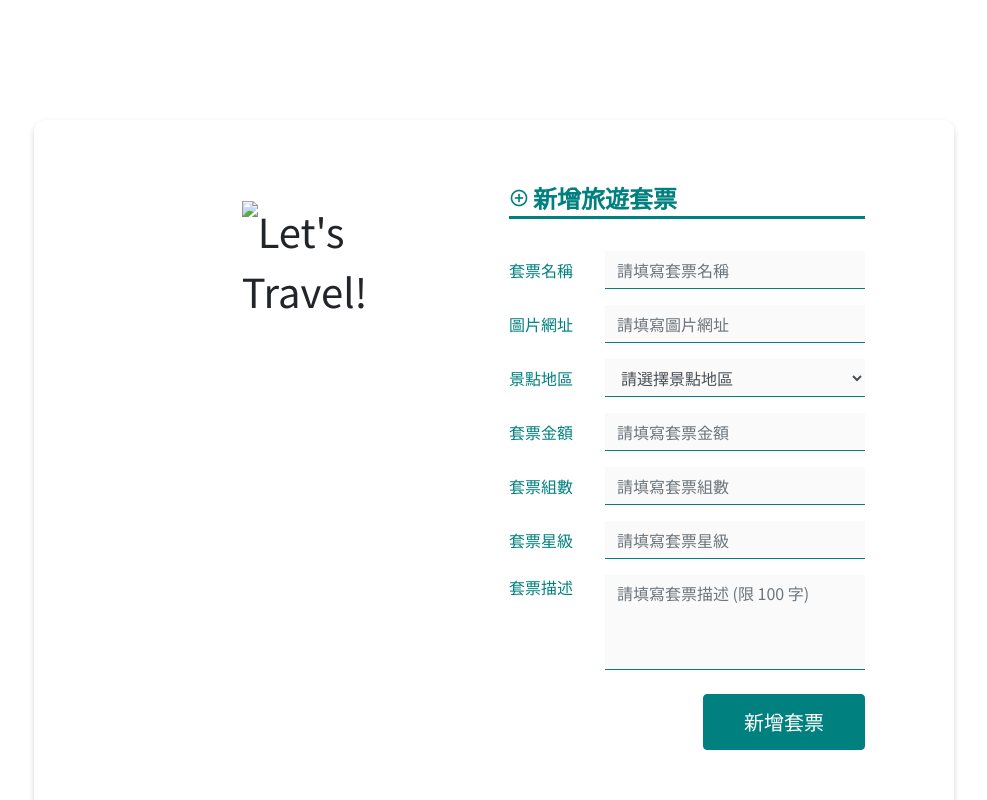
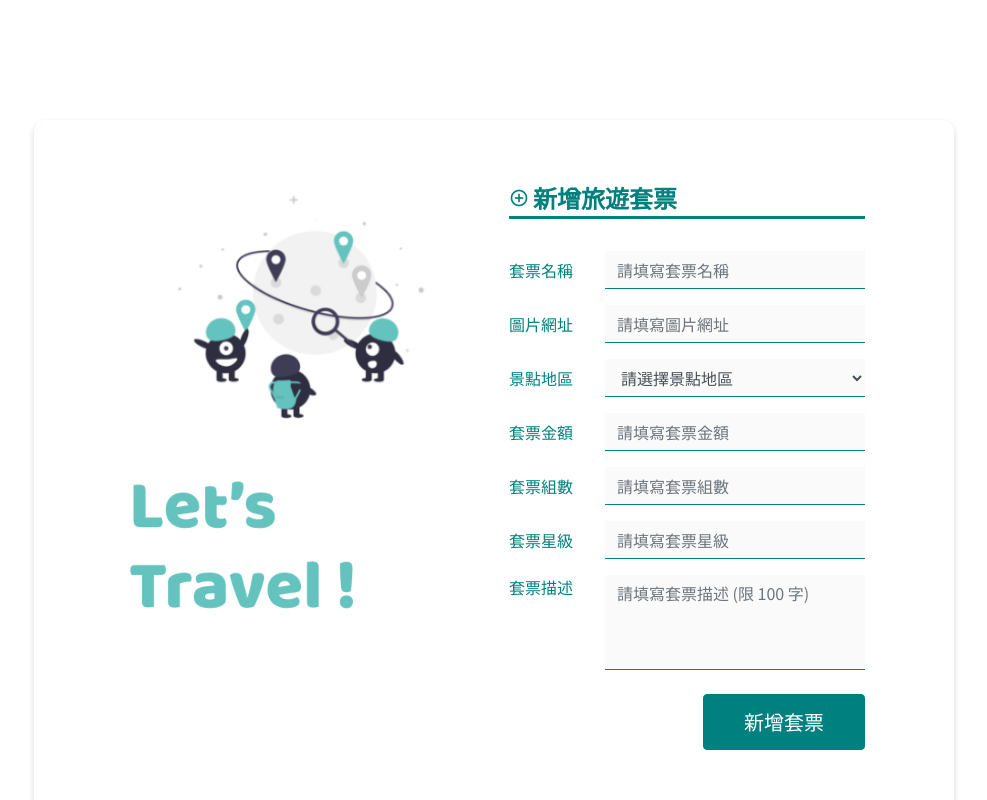
Before and after one commit to LOLO19920228/liveCourse-JS-week5, a plain HTML site: page index.html in a window 1280 px wide. Shown: the top 800 px of the page, without its empty margins (146-1133 px from the left). Drawn offline with nearby package versions, Linux system fonts and the light colour scheme; files that its build step writes are made by us from their sources; the site is published under a folder, as on GitHub Pages, so addresses that start at the root find nothing.

Commit message:
Update index.html

```diff
--- a/index.html
+++ b/index.html
@@ -20,8 +20,8 @@
             <div class="col-10">
                 <div class="row">
                     <div class="col-6 addTravelCardImg d-flex flex-column align-items-end">
-                        <img class="" src="/images/logo.png" alt="">
-                        <h1><img class="" src="/images/slogan.png" alt="Let's Travel!"></h1>
+                        <img class="" src="images/logo.png" alt="">
+                        <h1><img class="" src="images/slogan.png" alt="Let's Travel!"></h1>
                     </div>
                     <div class="col-6">
                         <form id="addTicketForm">
```
